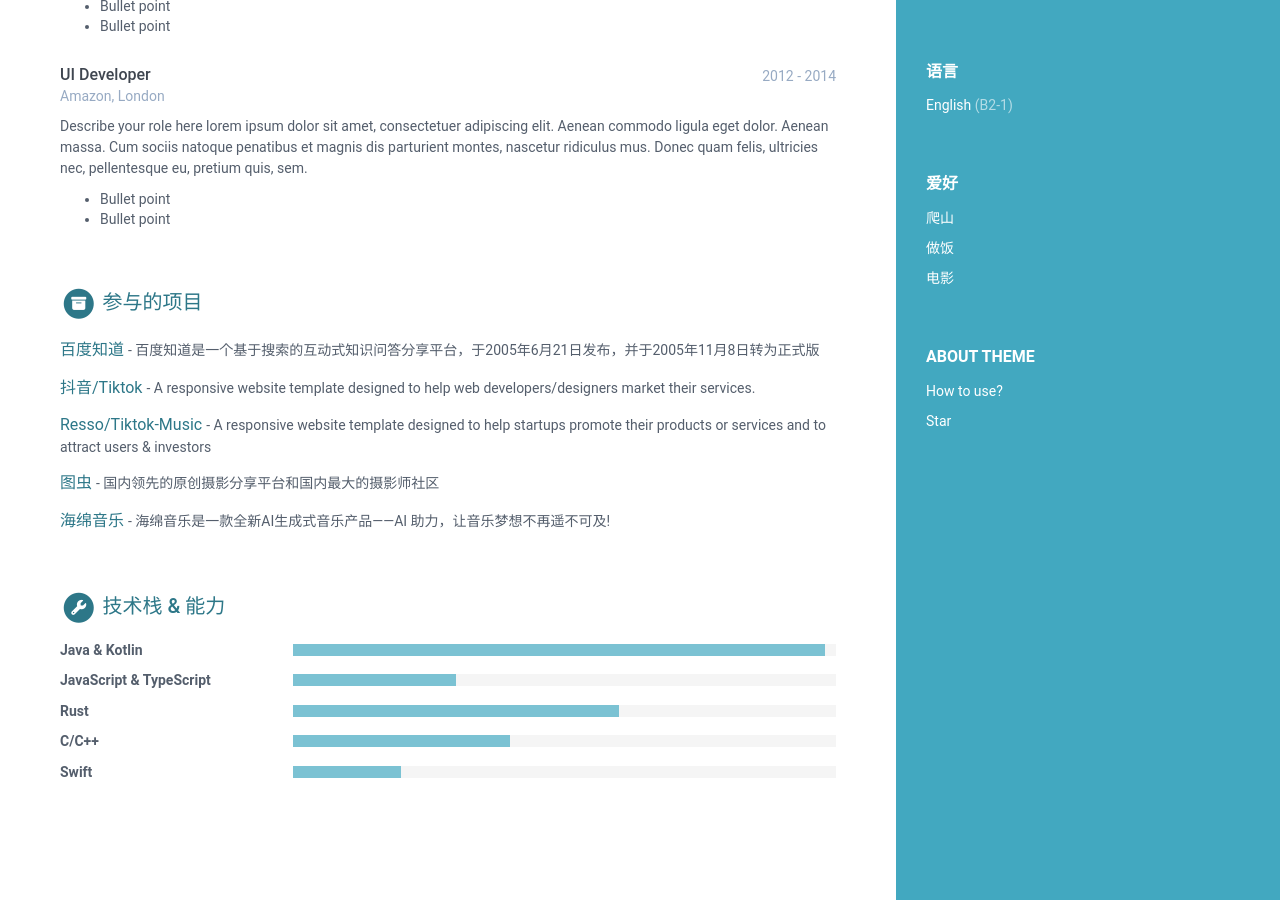
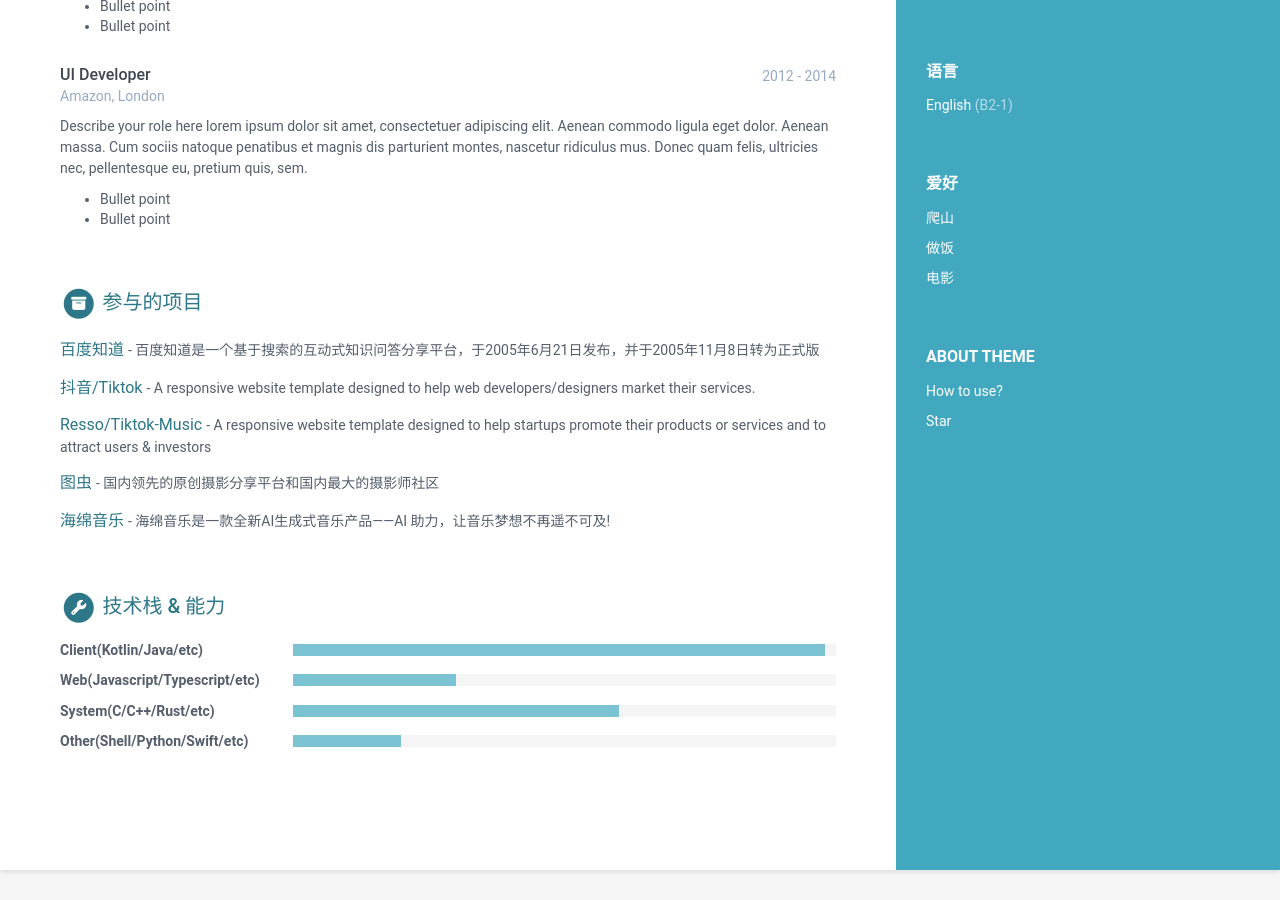
Before and after one commit to fancy2110/fancy2110.github.io, a Jekyll site: the page built from print.html, in a window 1280 px wide and 900 px high, scrolled down 602 px. Built offline with Jekyll 4.4.1, drawn with Linux system fonts in a browser that asks for light colours; nearby versions of some CDN libraries; library files that are not in the unit come from our copies; after the commit the page ends 1472 px from its top, so only the background shows below that.

Commit message:
feat:添加技术栈

```diff
--- a/_data/data.yml
+++ b/_data/data.yml
@@ -150,19 +150,16 @@ skills:
   title: 技术栈 &amp; 能力
 
   toolset:
-    - name: Java & Kotlin
+    - name: Client(Kotlin/Java/etc)
       level: 98%
 
-    - name: JavaScript & TypeScript
+    - name: Web(Javascript/Typescript/etc)
       level: 30%
 
-    - name: Rust
+    - name: System(C/C++/Rust/etc)
       level: 60%
 
-    - name: C/C++
-      level: 40%
-
-    - name: Swift
+    - name: Other(Shell/Python/Swift/etc)
       level: 20%
 
 footer: >
```
